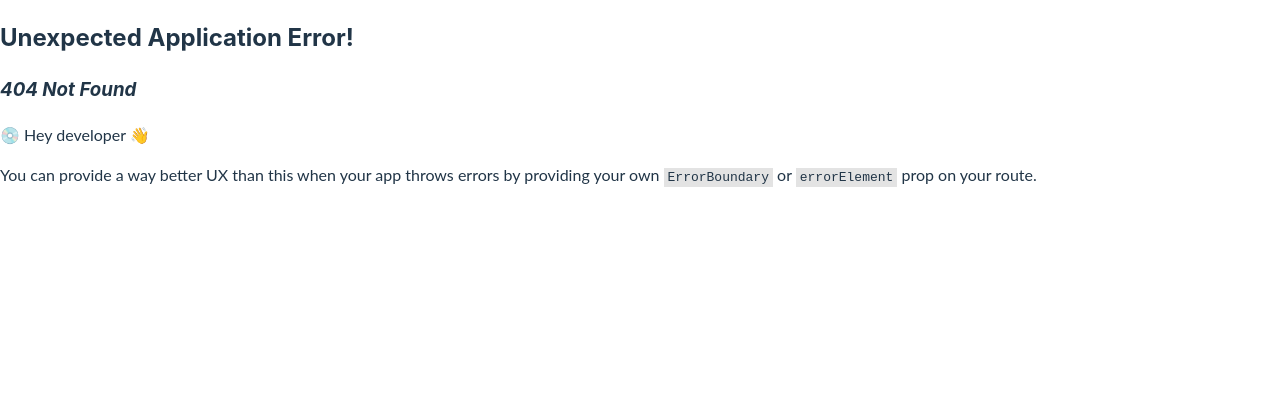
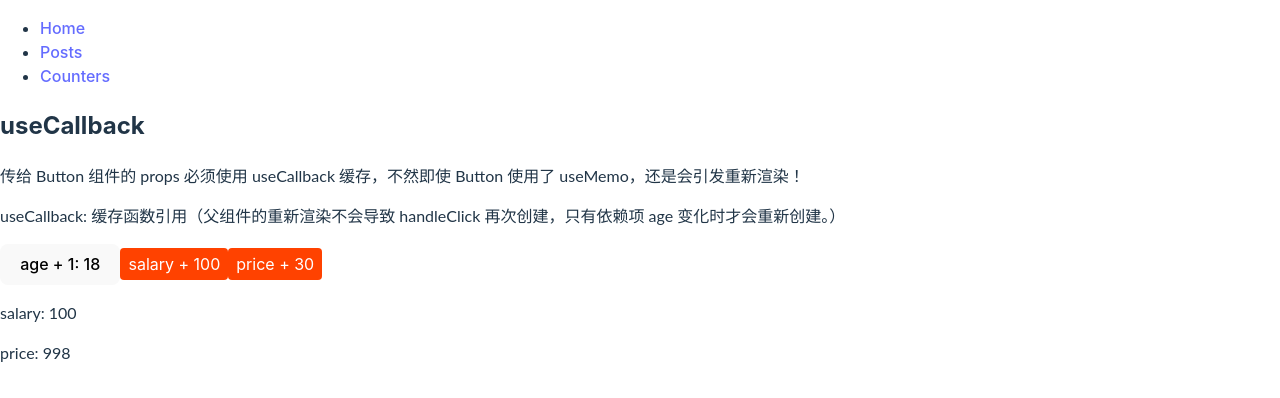
Before and after one commit to knight174/react-super-start, a React (Vite) app: page /use-callback in a window 1280 px wide. Before the commit this address had no page. Shown: the top 398 px of the page. Built offline with nearby package versions, Linux system fonts and the light colour scheme.

Commit message:
useCallback

```diff
--- a/src/App.tsx
+++ b/src/App.tsx
@@ -13,37 +13,12 @@ export const FontSizeContext = createContext(20);
 
 export default function App() {
   console.log("App re-render");
-
-  const [age, setAge] = useState(18);
-  const [salary, setSalary] = useState(100);
-  const [price, setPrice] = useState(998);
   const [visible, setVisible] = useState(true);
-
-  // useCallback: 缓存函数引用（父组件的重新渲染不会导致 handleClick 再次创建，只有依赖项 age 变化时才会重新创建。）
-  const handleClick = useCallback(() => {
-    setAge(age + 1);
-  }, [age]);
-  const handleClickSalary = useCallback(() => {
-    setSalary(salary + 100);
-  }, [salary]);
-  const handleClickPrice = useCallback(() => {
-    setPrice(price + 30);
-  }, [price]);
 
   useEffect(() => {
     // 副作用 hook 并没有依赖任何的状态数据，所以只会执行一次；而下面的那些依赖了某些状态，因此只要状态发生变化，hook 就会执行。
     console.log("mounted App 挂载（只一次）");
   }, []);
-
-  // useEffect(() => {
-  //   console.log("age 状态变化");
-  // }, [age]);
-  // useEffect(() => {
-  //   console.log("salary 状态变化");
-  // }, [salary]);
-  // useEffect(() => {
-  //   console.log("price 状态变化");
-  // }, [price]);
 
   // useEffect(() => {
   //   console.log('依赖数组有状态变化');
@@ -65,19 +40,6 @@ export default function App() {
         <button onClick={() => setVisible(!visible)}>Toggle About</button>
         <div>{visible ? <About /> : null}</div>
       </section>
-
-      <br />
-
-      {/* useCallback */}
-      {/* 传给 Button 组件的 props 必须使用 useCallback 缓存，不然即使 Button 使用了 useMemo，还是会引发重新渲染！ */}
-      <section>
-        <h2>test useCallback 👇</h2>
-        <button onClick={handleClick}>age + 1: {age}</button>
-        <Button handleClick={handleClickSalary}>salary + 100</Button>
-        <Button handleClick={handleClickPrice}>price + 30</Button>
-        <p>salary: {salary}</p>
-        <p>price: {price}</p>
-      </section>
     </div>
   );
 }
--- a/src/pages/Home.tsx
+++ b/src/pages/Home.tsx
@@ -19,6 +19,9 @@ export function Home() {
         <li>
           <Link to="/use-ref">useRef</Link>
         </li>
+        <li>
+          <Link to="/use-callback">useCallback + memo</Link>
+        </li>
       </ul>
     </>
   );
--- /dev/null
+++ b/src/pages/UseCallback.tsx
@@ -0,0 +1,52 @@
+import { useState, useCallback, useEffect } from "react";
+import Button from "../components/button/Button";
+
+export const UseCallback: React.FC = () => {
+  console.log("UseCallback re-render");
+
+  {
+    /* 传给 Button 组件的 props 必须使用 useCallback 缓存，不然即使 Button 使用了 useMemo，还是会引发重新渲染！ */
+  }
+  const [age, setAge] = useState(18);
+  const [salary, setSalary] = useState(100);
+  const [price, setPrice] = useState(998);
+
+  // useCallback: 缓存函数引用（父组件的重新渲染不会导致 handleClick 再次创建，只有依赖项 age 变化时才会重新创建。）
+  const handleClick = useCallback(() => {
+    setAge(age + 1);
+  }, [age]);
+  const handleClickSalary = useCallback(() => {
+    setSalary(salary + 100);
+  }, [salary]);
+  const handleClickPrice = useCallback(() => {
+    setPrice(price + 30);
+  }, [price]);
+
+  useEffect(() => {
+    console.log("age 状态变化");
+  }, [age]);
+  useEffect(() => {
+    console.log("salary 状态变化");
+  }, [salary]);
+  useEffect(() => {
+    console.log("price 状态变化");
+  }, [price]);
+  return (
+    <>
+      <h2>useCallback</h2>
+      <p>
+        传给 Button 组件的 props 必须使用 useCallback 缓存，不然即使 Button
+        使用了 useMemo，还是会引发重新渲染！
+      </p>
+      <p>
+        useCallback: 缓存函数引用（父组件的重新渲染不会导致 handleClick
+        再次创建，只有依赖项 age 变化时才会重新创建。）
+      </p>
+      <button onClick={handleClick}>age + 1: {age}</button>
+      <Button handleClick={handleClickSalary}>salary + 100</Button>
+      <Button handleClick={handleClickPrice}>price + 30</Button>
+      <p>salary: {salary}</p>
+      <p>price: {price}</p>
+    </>
+  );
+};
--- a/src/pages/UseRef.tsx
+++ b/src/pages/UseRef.tsx
@@ -8,7 +8,8 @@ export const UseRef: React.FC = () => {
 
   return (
     <>
-      <h3>useRef 的值不会触发组件的重新渲染。</h3>
+      <h3>useRef</h3>
+      <p>useRef 的值不会触发组件的重新渲染。</p>
       <p>
         打开控制台，点击 button 可以看到 countRef.current
         是在变化的，但是组件并未重新渲染。
--- a/src/pages/counter/Counter.tsx
+++ b/src/pages/counter/Counters.tsx
@@ -7,7 +7,7 @@ export const Counter: React.FC = () => {
   return (
     <>
       <h2>Counters</h2>
-      <h3>useCount 是自定义 hook，useMemo 用来缓存状态。</h3>
+      <p>useCount 是自定义 hook，useMemo 用来缓存状态。</p>
       <CounterOne />
       <CounterTwo />
     </>
--- a/src/pages/post/Posts.tsx
+++ b/src/pages/post/Posts.tsx
@@ -35,7 +35,7 @@ export const Posts: React.FC = () => {
   return (
     <div>
       <h2>Posts</h2>
-      <h3>设定 Loading 加载组件, 在 useEffect 中 fetch data。</h3>
+      <p>设定 Loading 加载组件, 在 useEffect 中 fetch data。</p>
       {isLoading ? <Loading /> : <Post posts={posts} />}
     </div>
   );
```
Also changed, not shown: src/routes/routes.tsx (+6 -1 lines).
